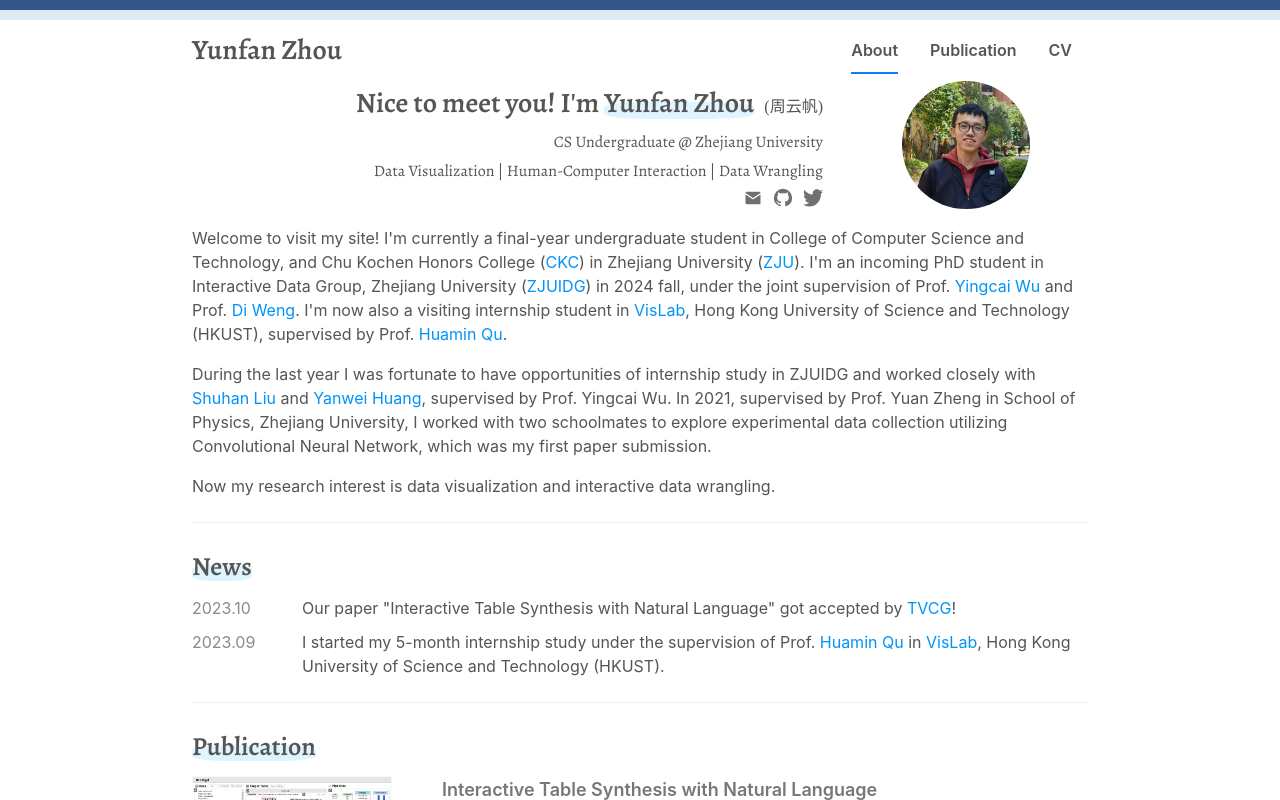
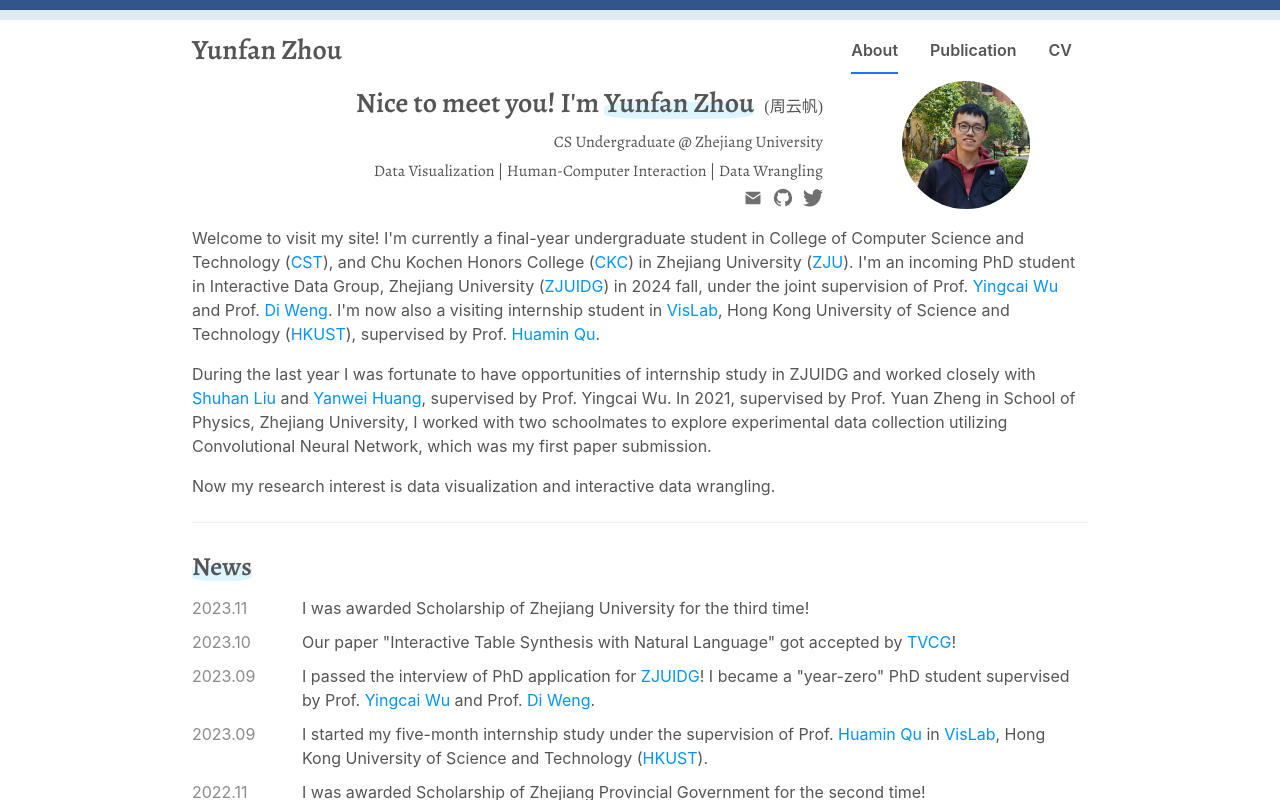
Before and after one commit to yunfzhou/yunfzhou.github.io, a React (Vite) app: page / in a window 1280 px wide. Built offline with nearby package versions, Linux system fonts and the light colour scheme.

Commit message:
add news

```diff
--- a/src/Intro/Intro.jsx
+++ b/src/Intro/Intro.jsx
@@ -11,32 +11,24 @@ export default class Intro extends Component {
     //   site: "http://ckc.zju.edu.cn/ckcen/2022/0225/c44633a2500659/page.htm",
     //   name: "The Mixed Class",
     // };
-    this.ckc = {
-      site: "http://ckc.zju.edu.cn/ckcen/wbout/list.htm",
-      name: "CKC"
-    };
-    this.cs = {
-      site: "http://www.en.cs.zju.edu.cn/",
-      name: "College of Computer Science and Technology"
-    }
-    this.zju = {
-      site: "https://www.zju.edu.cn/english/",
-      name: "ZJU"
-    };
-    this.zjuidg = {
-      site: "https://zjuidg.org/",
-      name: "ZJUIDG",
-    };
+
+    this.hmqu = peopleJson.people.hmqu;
     this.ycwu = peopleJson.people.ycwu;
     this.dweng = peopleJson.people.dweng;
+    this.ywhuang = peopleJson.people.ywhuang;
+    this.shliu = peopleJson.people.shliu;
+
+    this.zju = institutesJson.institutes.zju;
+    this.ckc = institutesJson.institutes.ckc;
+    this.cst = institutesJson.institutes.cst;
+    this.zjuidg = institutesJson.institutes.zjuidg;
     this.vislab = institutesJson.institutes.vislab;
-    this.hmqu = peopleJson.people.hmqu;
+    this.hkust = institutesJson.institutes.hkust;
+
     this.firstpaper = {
       site: "https://doi.org/10.19655/j.cnki.1005-4642.2023.03.002",
       name: "paper"
     };
-    this.ywhuang = peopleJson.people.ywhuang;
-    this.shliu = peopleJson.people.shliu;
   }
 
   render() {
@@ -45,11 +37,11 @@ export default class Intro extends Component {
         <p>
         Welcome to visit my site!
 
-        I'm currently a final-year undergraduate student in {this.cs.name}, and Chu Kochen Honors College (<a href={this.ckc.site}>{this.ckc.name}</a>) in Zhejiang University (<a href={this.zju.site}>{this.zju.name}</a>).
+        I'm currently a final-year undergraduate student in College of Computer Science and Technology (<a href={this.cst.site}>{this.cst.name}</a>), and Chu Kochen Honors College (<a href={this.ckc.site}>{this.ckc.name}</a>) in Zhejiang University (<a href={this.zju.site}>{this.zju.name}</a>).
 
         I'm an incoming PhD student in Interactive Data Group, Zhejiang University (<a href={this.zjuidg.site}>{this.zjuidg.name}</a>) in 2024 fall, under the joint supervision of Prof. <a href={this.ycwu.site}>{this.ycwu.name}</a> and Prof. <a href={this.dweng.site}>{this.dweng.name}</a>.
 
-        I'm now also a visiting internship student in <a href={this.vislab.site}>{this.vislab.name}</a>, Hong Kong University of Science and Technology (HKUST), supervised by Prof. <a href={this.hmqu.site}>{this.hmqu.name}</a>.
+        I'm now also a visiting internship student in <a href={this.vislab.site}>{this.vislab.name}</a>, Hong Kong University of Science and Technology (<a href={this.hkust.site}>{this.hkust.name}</a>), supervised by Prof. <a href={this.hmqu.site}>{this.hmqu.name}</a>.
         </p>
         <p>
         During the last year I was fortunate to have opportunities of internship study in ZJUIDG and worked closely with <a href={this.shliu.site}>{this.shliu.name}</a> and <a href={this.ywhuang.site}>{this.ywhuang.name}</a>, supervised by Prof. {this.ycwu.name}.
--- a/src/News/News.jsx
+++ b/src/News/News.jsx
@@ -8,41 +8,47 @@ import Utils from "../utils.js";
 import "./News.css";
 
 const { people } = PeopleJson;
-const { hmqu } = people;
+const { hmqu, ycwu, dweng } = people;
 
 const { institutes } = institutesJson;
-const { vislab } = institutes;
+const { vislab, zjuidg, hkust } = institutes;
 
 export default class News extends Component {
   constructor(props) {
     super(props);
     const news = [
-      {
-        time: "2023.10",
-        content: Utils.createLinkedPara(
-          `Our paper \"Interactive Table Synthesis with Natural Language\" got accepted by ${STRSEP}!`,
-          ["TVCG", "https://doi.org/10.1109/TVCG.2023.3329120"]
-        )
-      },
-      // {
-      //   time: "2023.09",
-      //   content: Utils.createLinkedPara(
-      //     ``
-      //   )
-      // },
-      {
-        time: "2023.09",
-        content: Utils.createLinkedPara(
-          `I started my 5-month internship study under the supervision of Prof. ${STRSEP} in ${STRSEP}, Hong Kong University of Science and Technology (HKUST).`,
-          [hmqu.name, hmqu.site],
-          [vislab.name, vislab.site]
-        )
-      }
+      this.createANews("2023.11", "I was awarded Scholarship of Zhejiang University for the third time!"),
+      this.createANews("2023.10",
+        `Our paper \"Interactive Table Synthesis with Natural Language\" got accepted by ${STRSEP}!`,
+        ["TVCG", "https://doi.org/10.1109/TVCG.2023.3329120"]
+      ),
+      this.createANews("2023.09",
+        `I passed the interview of PhD application for ${STRSEP}! I became a \"year-zero\" PhD student supervised by Prof. ${STRSEP} and Prof. ${STRSEP}.`,
+        [zjuidg.name, zjuidg.site],
+        [ycwu.name, ycwu.site],
+        [dweng.name, dweng.site]
+      ),
+      this.createANews("2023.09",
+        `I started my five-month internship study under the supervision of Prof. ${STRSEP} in ${STRSEP}, Hong Kong University of Science and Technology (${STRSEP}).`,
+        [hmqu.name, hmqu.site],
+        [vislab.name, vislab.site],
+        [hkust.name, hkust.site]
+      ),
+      this.createANews("2022.11", `I was awarded Scholarship of Zhejiang Provincial Government for the second time!`),
+      this.createANews("2022.08",
+        `I started my internship study in ${STRSEP}, supervised by Prof. ${STRSEP}.`,
+        [zjuidg.name, zjuidg.site],
+        [ycwu.name, ycwu.site]
+      ),
     ];
     this.addKey(news);
     this.state = {
       news,
     };
+  }
+
+  createANews(time, text, ...links) {
+    return {time, content: Utils.createLinkedPara(text, ...links)};
   }
 
   addKey(list) {
--- a/src/db/institutes.json
+++ b/src/db/institutes.json
@@ -1,8 +1,28 @@
 {
   "institutes": {
+    "cst": {
+      "site": "http://www.en.cs.zju.edu.cn/",
+      "name": "CST"
+    },
+    "ckc": {
+      "site": "http://ckc.zju.edu.cn/ckcen/wbout/list.htm",
+      "name": "CKC"
+    },
+    "zju": {
+      "site": "https://www.zju.edu.cn/english/",
+      "name": "ZJU"
+    },
     "vislab": {
       "site": "http://vis.cse.ust.hk/index.html",
       "name": "VisLab"
+    },
+    "zjuidg": {
+      "site": "https://zjuidg.org/",
+      "name": "ZJUIDG"
+    },
+    "hkust": {
+      "site": "https://hkust.edu.hk/",
+      "name": "HKUST"
     }
   }
 }
```
